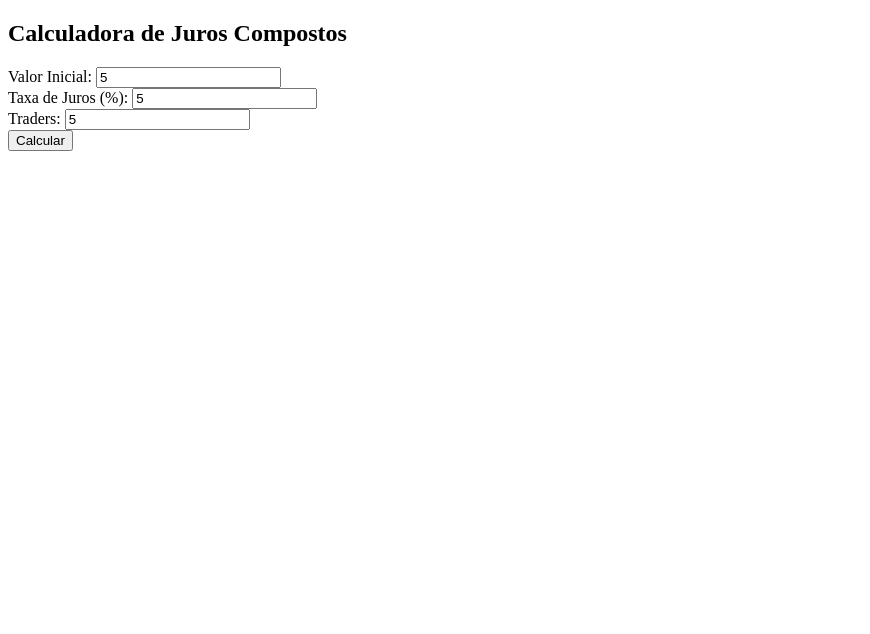
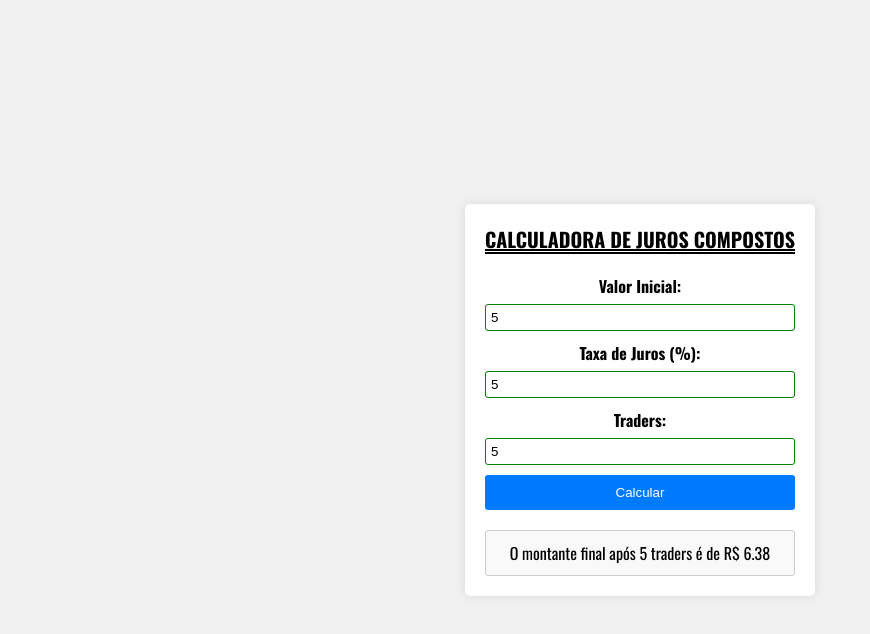
Before and after one commit to aaplourenco/juros-traders, a plain HTML site: page index.html in a window 1280 px wide. Both pictures are taken after typing "5", "5", "5" into the empty fields and a click on the button "Calcular". Shown: the whole page, without its empty margins (0-870 px from the left). Drawn offline with nearby package versions, Linux system fonts and the light colour scheme.

Commit message:
feat: add new JS and CSS files, update page structure and styling

```diff
--- /dev/null
+++ b/css/style.css
@@ -0,0 +1,87 @@
+* {
+    margin: 0;
+    padding: 0;
+    box-sizing: border-box;
+}
+
+body {
+    font-family: "Oswald", sans-serif;
+    margin: 0;
+    padding: 0;
+    display: flex;
+    justify-content: center;
+    align-items: center;
+    height: 100vh;
+    background-color: #f0f0f0;
+}
+
+.titulo--calculadora {
+    font-size: 20px;
+    font-weight: bold;
+    text-decoration: double underline;
+    text-transform: uppercase;
+    margin-bottom: 20px;
+}
+
+.titulo--calculadora:hover {
+    color: blue;
+}
+
+.calculator {
+    background-color: #fff;
+    padding: 20px;
+    border-radius: 5px;
+    box-shadow: 0 0 10px rgba(0, 0, 0, 0.1);
+    text-align: center;
+}
+
+.input-group {
+    margin: 10px 0;
+}
+
+label {
+    display: block;
+    margin-bottom: 5px;
+    font-weight: bold;
+}
+
+input {
+    width: 100%;
+    padding: 5px;
+    border: 1px solid #ccc;
+    border-radius: 3px;
+}
+
+button {
+    width: 100%;
+    padding: 10px 20px;
+    background-color: #007bff;
+    color: #fff;
+    border: none;
+    border-radius: 3px;
+    cursor: pointer;
+}
+
+button:hover {
+    background-color: #0056b3;
+}
+
+#resultado {
+    margin-top: 20px;
+    padding: 10px;
+    border: 1px solid #ccc;
+    border-radius: 3px;
+    background-color: #f9f9f9;
+}
+
+input:focus {
+    border-color: blue !important;
+}
+
+input.valid {
+    border-color: green !important;
+}
+
+input.invalid {
+    border-color: red;
+}
--- a/index.html
+++ b/index.html
@@ -1,16 +1,20 @@
 <!DOCTYPE html>
-<html lang="en">
+<html lang="pt-br">
 
 <head>
     <meta charset="UTF-8">
     <meta name="viewport" content="width=device-width, initial-scale=1.0">
     <title>Calculadora de Juros Compostos</title>
-    <link rel="stylesheet" href="styles.css">
+    <link rel="icon" href="img/calculator.png" type="image/x-icon">
+    <link rel="stylesheet" href="./css/style.css">
+    <link rel="preconnect" href="https://fonts.googleapis.com">
+    <link rel="preconnect" href="https://fonts.gstatic.com" crossorigin>
+    <link href="https://fonts.googleapis.com/css2?family=Oswald:wght@200..700&display=swap" rel="stylesheet">
 </head>
 
 <body>
     <div class="calculator">
-        <h2>Calculadora de Juros Compostos</h2>
+        <h2 class="titulo--calculadora">Calculadora de Juros Compostos</h2>
         <div class="input-group">
             <label for="valorInicial">Valor Inicial:</label>
             <input type="number" id="valorInicial" min="0" step="any" placeholder="Insira o valor inicial">
@@ -26,7 +30,7 @@
         <button onclick="calcularMontante()">Calcular</button>
         <div id="resultado"></div>
     </div>
-    <script src="script.js"></script>
+    <script src="./js/script.js"></script>
 </body>
 
 </html>
--- /dev/null
+++ b/js/script.js
@@ -0,0 +1,78 @@
+function validarCampo(element) {
+    const value = parseFloat(element.value);
+    if (!isNaN(value) && value > 0) {
+        element.classList.add('valid');
+        element.classList.remove('invalid');
+    } else {
+        element.classList.add('invalid');
+        element.classList.remove('valid');
+    }
+}
+
+function calcularMontante() {
+    const valorInicialElement = document.getElementById('valorInicial');
+    const taxaDeJurosElement = document.getElementById('taxaDeJuros');
+    const tradersElement = document.getElementById('traders');
+    const resultadoElement = document.getElementById('resultado');
+
+    const valorInicial = parseFloat(valorInicialElement.value);
+    const taxaDeJuros = parseFloat(taxaDeJurosElement.value);
+    const traders = parseInt(tradersElement.value);
+
+    if (isNaN(valorInicial) || valorInicial <= 0) {
+        resultadoElement.textContent = "Por favor, insira um valor inicial válido e positivo.";
+        valorInicialElement.classList.add('invalid');
+        return;
+    } else {
+        valorInicialElement.classList.remove('invalid');
+    }
+
+    if (isNaN(taxaDeJuros) || taxaDeJuros <= 0) {
+        resultadoElement.textContent = "Por favor, insira uma taxa de juros válida e positiva.";
+        taxaDeJurosElement.classList.add('invalid');
+        return;
+    } else {
+        taxaDeJurosElement.classList.remove('invalid');
+    }
+
+    if (isNaN(traders) || traders <= 0) {
+        resultadoElement.textContent = "Por favor, insira um número válido e positivo de traders.";
+        tradersElement.classList.add('invalid');
+        return;
+    } else {
+        tradersElement.classList.remove('invalid');
+    }
+
+    let montanteTotal = valorInicial;
+
+    for (let i = 1; i <= traders; i++) {
+        let jurosDoMes = montanteTotal * (taxaDeJuros / 100);
+        montanteTotal += jurosDoMes;
+    }
+
+    resultadoElement.textContent = `O montante final após ${traders} traders é de R$ ${montanteTotal.toFixed(2)}`;
+}
+
+document.getElementById('valorInicial').addEventListener('input', function() {
+    validarCampo(this);
+});
+
+document.getElementById('taxaDeJuros').addEventListener('input', function() {
+    validarCampo(this);
+});
+
+document.getElementById('traders').addEventListener('input', function() {
+    validarCampo(this);
+});
+
+document.getElementById('valorInicial').addEventListener('focus', function() {
+    this.classList.remove('valid', 'invalid');
+});
+
+document.getElementById('taxaDeJuros').addEventListener('focus', function() {
+    this.classList.remove('valid', 'invalid');
+});
+
+document.getElementById('traders').addEventListener('focus', function() {
+    this.classList.remove('valid', 'invalid');
+});
```
Also changed, not shown: img/calculator.png (added).
